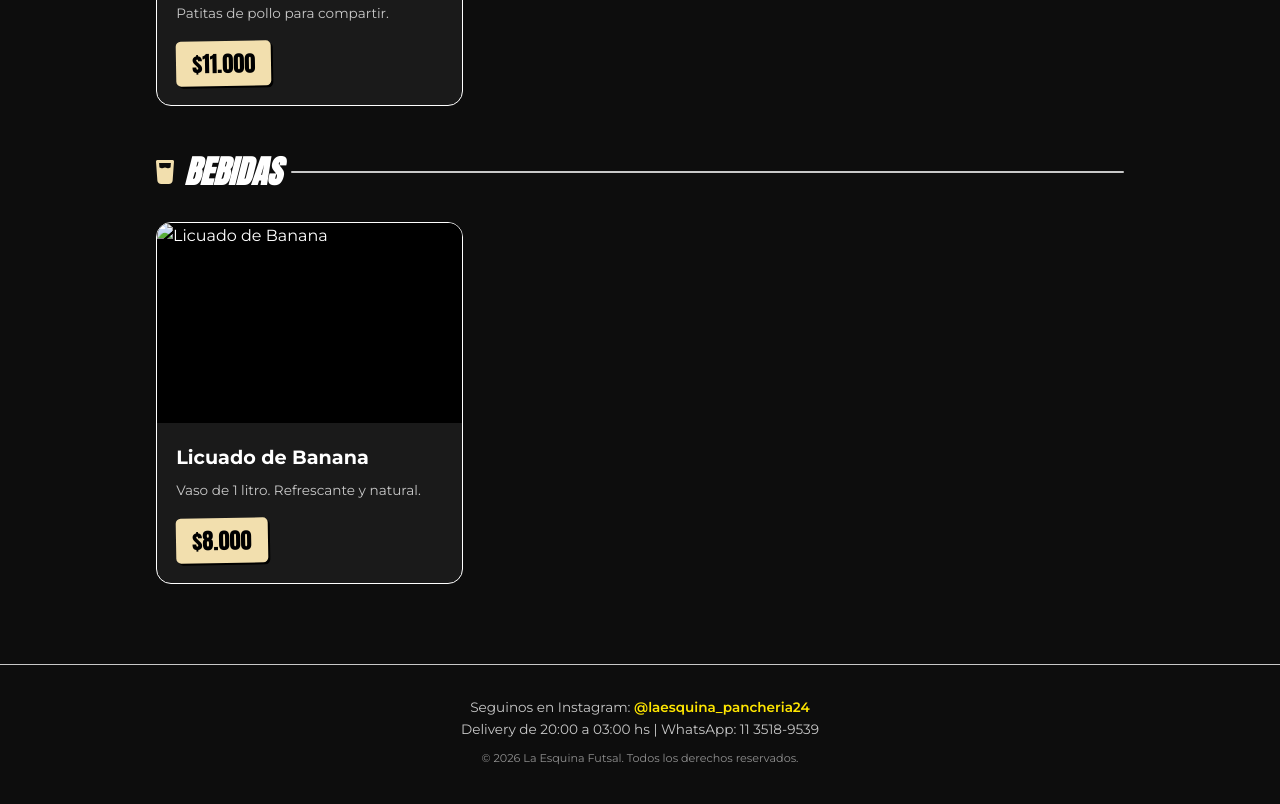
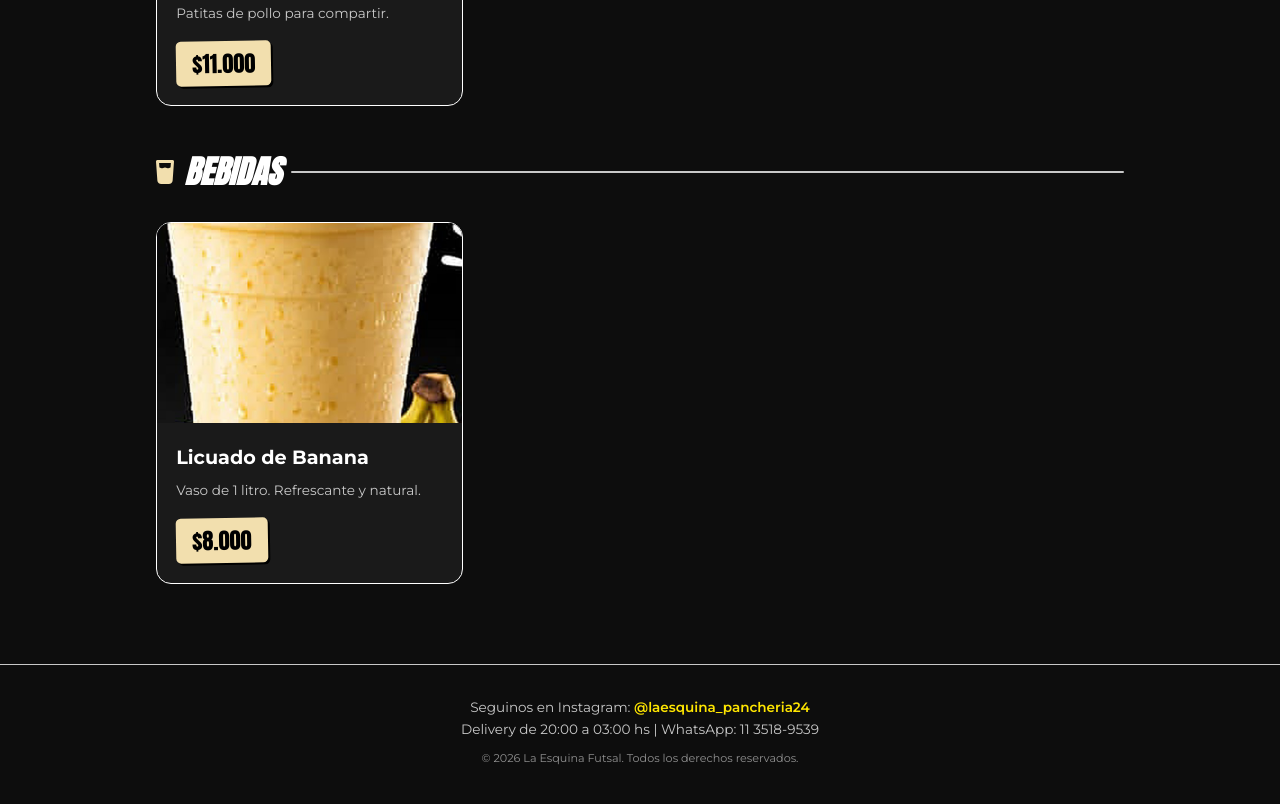
Before and after one commit to digitalvidriera-hash/Demopancheria, a plain HTML site: page index.html in a window 1280 px wide. Shown: the part 2903-3707 px from the top of the page. Drawn offline with Linux system fonts and the light colour scheme.

Commit message:
Update index.html

```diff
--- a/index.html
+++ b/index.html
@@ -289,7 +289,7 @@
     <h2 class="category-title"><i class="fa-solid fa-glass-water"></i> Bebidas</h2>
     <div class="product-grid">
         <div class="product-card">
-            <img src="img/licuado-banana.jpg" alt="Licuado de Banana" class="product-img">
+            <img src="licuado-banana-1lt.jpg" alt="Licuado de Banana" class="product-img">
             <div class="product-info">
                 <h3 class="product-name">Licuado de Banana</h3>
                 <p class="product-desc">Vaso de 1 litro. Refrescante y natural.</p>
```
